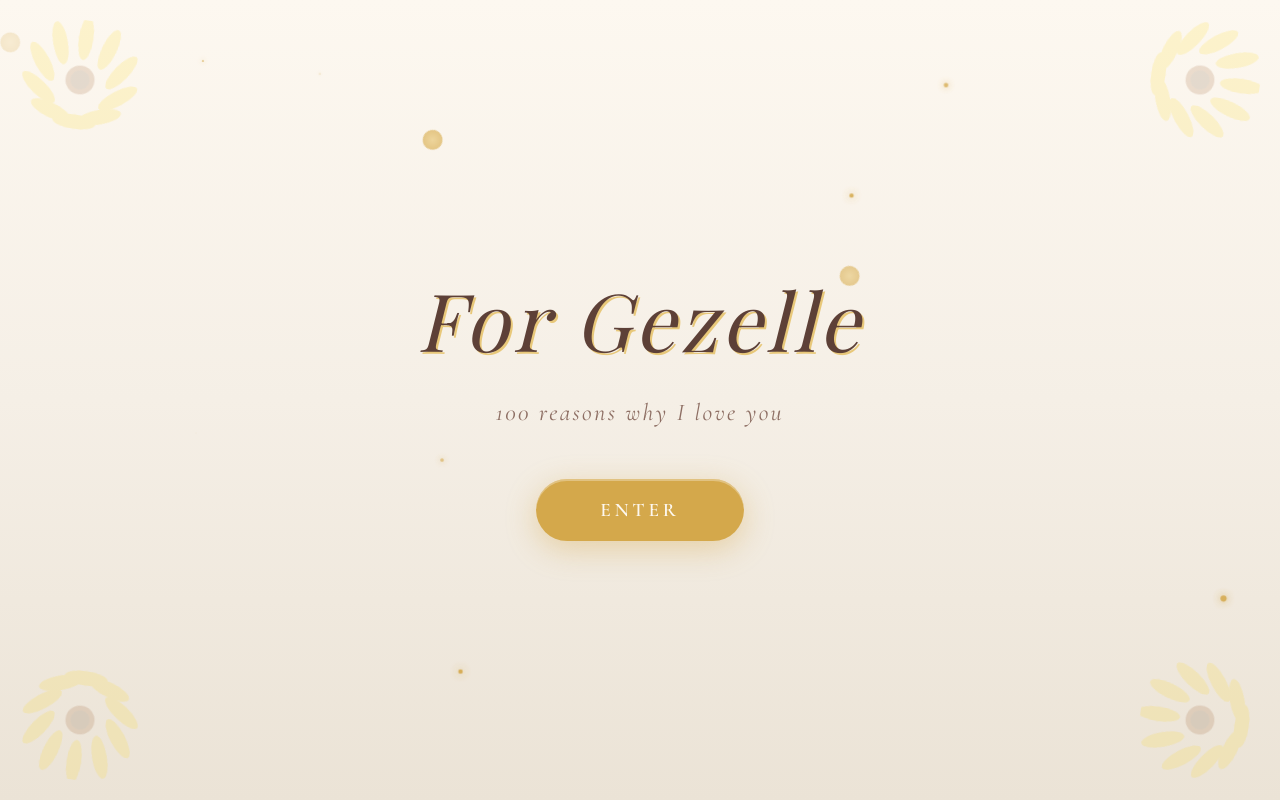
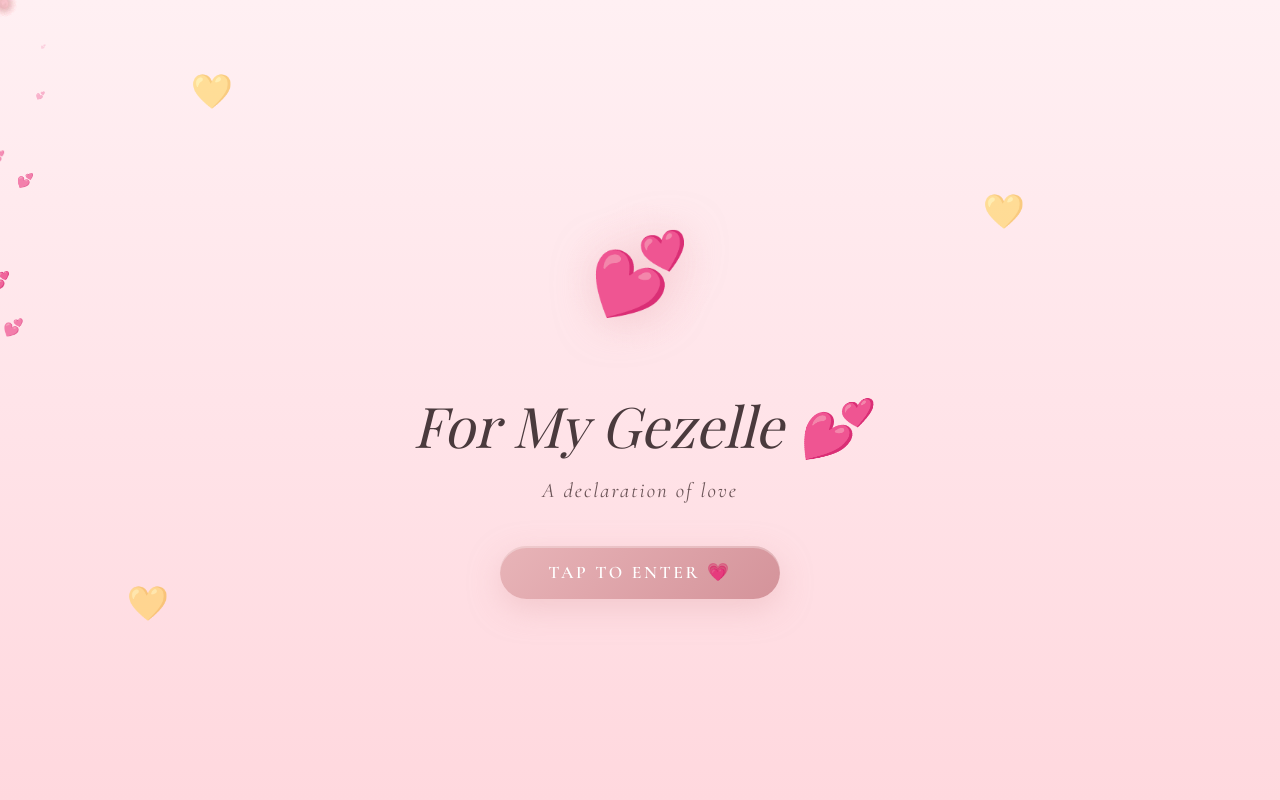
Before and after one commit to mikewithoutthemechanics/forG, a React (Vite) app: page / in a window 1280 px wide. Built offline with nearby package versions, Linux system fonts and the light colour scheme; the HTML template or start-up script is replaced by a standard one; a web font is replaced by a local one.

Commit message:
Romantic redesign: pink blush theme, socially aesthetic, declaration of love

```diff
--- a/src/App.css
+++ b/src/App.css
@@ -7,59 +7,54 @@
 }
 
 :root {
-  --cream: #FDF8F0;
-  --cream-light: #FFFEF9;
-  --gold: #D4A84B;
-  --gold-light: #E8C87A;
-  --gold-dark: #B8922F;
-  --brown: #5D4037;
-  --brown-light: #8D6E63;
+  --rose: #E8B4B8;
+  --rose-light: #F5D0D3;
+  --rose-dark: #D4939A;
+  --blush: #FFCAD4;
+  --cream: #FFF9FA;
+  --text: #4A3A3D;
+  --text-light: #6B5457;
 }
 
 body {
   font-family: 'Cormorant Garamond', serif;
-  background: linear-gradient(180deg, #FDF8F0 0%, #F5EFE6 50%, #EBE3D6 100%);
+  background: linear-gradient(180deg, #FFF0F3 0%, #FFE4E9 50%, #FFD8DE 100%);
   min-height: 100vh;
-  color: var(--brown);
+  color: var(--text);
   overflow-x: hidden;
 }
 
 .container {
   min-height: 100vh;
   position: relative;
+  overflow: hidden;
 }
 
-/* Sunflower decorations */
-.sunflower-decor {
+/* Floating hearts */
+.floating-heart {
   position: fixed;
-  width: 120px;
-  height: 120px;
-  opacity: 0.15;
+  font-size: 2rem;
   z-index: 0;
-  pointer-events: none;
 }
 
-.sunflower-decor.top-left { top: 20px; left: 20px; }
-.sunflower-decor.top-right { top: 20px; right: 20px; }
-.sunflower-decor.bottom-left { bottom: 20px; left: 20px; }
-.sunflower-decor.bottom-right { bottom: 20px; right: 20px; }
+.floating-heart:nth-child(1) { top: 10%; left: 15%; }
+.floating-heart:nth-child(2) { top: 25%; right: 20%; }
+.floating-heart:nth-child(3) { bottom: 20%; left: 10%; }
 
-/* Petals floating */
-.petal {
+.heart-particle {
   position: absolute;
-  width: 20px;
-  height: 20px;
-  background: radial-gradient(ellipse at center, var(--gold-light) 0%, var(--gold) 100%);
-  border-radius: 50% 50% 50% 50%;
-  opacity: 0.6;
+  font-size: 1.2rem;
+  z-index: 0;
 }
 
-/* Stars */
-.star {
+/* Sparkles */
+.sparkle {
   position: absolute;
-  background: var(--gold);
+  width: 8px;
+  height: 8px;
+  background: linear-gradient(45deg, var(--blush), var(--rose));
   border-radius: 50%;
-  box-shadow: 0 0 10px var(--gold);
+  box-shadow: 0 0 10px var(--rose);
 }
 
 /* INTRO SCREEN */
@@ -73,54 +68,67 @@ body {
   z-index: 1;
 }
 
-.hero-content {
+.hero {
   text-align: center;
-  max-width: 600px;
+  max-width: 500px;
+}
+
+.heart-ring {
+  width: 150px;
+  height: 150px;
+  margin: 0 auto 2rem;
+  display: flex;
+  align-items: center;
+  justify-content: center;
+  background: radial-gradient(circle, rgba(255,202,212,0.3) 0%, transparent 70%);
+  border-radius: 50%;
+}
+
+.big-heart {
+  font-size: 5rem;
+  filter: drop-shadow(0 5px 20px rgba(232,180,184,0.5));
 }
 
 .title {
   font-family: 'Playfair Display', serif;
-  font-size: 5rem;
-  font-weight: 400;
+  font-size: 3.5rem;
+  font-weight: 500;
   font-style: italic;
-  color: var(--brown);
-  margin-bottom: 1rem;
-  letter-spacing: 0.05em;
-  text-shadow: 2px 2px 0 var(--gold-light);
+  color: var(--text);
+  margin-bottom: 0.5rem;
 }
 
-.subtitle {
-  font-size: 1.5rem;
-  color: var(--brown-light);
-  margin-bottom: 3rem;
+.tagline {
+  font-size: 1.3rem;
+  color: var(--text-light);
+  margin-bottom: 2.5rem;
   font-style: italic;
   letter-spacing: 0.1em;
 }
 
 .enter-btn {
-  background: var(--gold);
+  background: linear-gradient(135deg, var(--rose) 0%, var(--rose-dark) 100%);
   border: none;
-  padding: 1.2rem 4rem;
-  font-size: 1.2rem;
+  padding: 1rem 3rem;
+  font-size: 1.1rem;
   font-family: 'Cormorant Garamond', serif;
   font-weight: 600;
-  color: var(--cream);
+  color: white;
   border-radius: 50px;
   cursor: pointer;
-  letter-spacing: 0.2em;
+  letter-spacing: 0.15em;
   text-transform: uppercase;
   box-shadow:
-    0 8px 30px rgba(212, 168, 75, 0.4),
+    0 10px 30px rgba(232, 180, 184, 0.5),
     inset 0 2px 0 rgba(255, 255, 255, 0.3);
-  transition: all 0.4s ease;
+  transition: all 0.3s ease;
 }
 
 .enter-btn:hover {
   transform: translateY(-3px);
   box-shadow:
-    0 12px 40px rgba(212, 168, 75, 0.5),
+    0 15px 40px rgba(232, 180, 184, 0.6),
     inset 0 2px 0 rgba(255, 255, 255, 0.3);
-  background: var(--gold-dark);
 }
 
 /* MESSAGE SCREEN */
@@ -131,191 +139,201 @@ body {
   justify-content: center;
   padding: 2rem;
   background:
-    radial-gradient(ellipse at 30% 20%, rgba(212, 168, 75, 0.1) 0%, transparent 50%),
-    radial-gradient(ellipse at 70% 80%, rgba(212, 168, 75, 0.08) 0%, transparent 50%);
+    radial-gradient(ellipse at 30% 30%, rgba(255,202,212,0.2) 0%, transparent 50%),
+    radial-gradient(ellipse at 70% 70%, rgba(255,202,212,0.15) 0%, transparent 50%);
 }
 
-.message-content {
-  max-width: 700px;
+.love-letter {
+  background: var(--cream);
+  padding: 3.5rem 3rem;
+  border-radius: 20px;
+  max-width: 550px;
   width: 100%;
+  box-shadow:
+    0 25px 80px rgba(74, 58, 61, 0.15),
+    0 0 0 1px rgba(232, 180, 184, 0.2),
+    inset 0 0 60px rgba(255, 202, 212, 0.1);
+  text-align: center;
 }
 
-.message-paper {
-  background: var(--cream-light);
-  padding: 4rem 3.5rem;
-  border-radius: 4px;
-  box-shadow:
-    0 20px 60px rgba(93, 64, 55, 0.15),
-    0 0 0 1px rgba(212, 168, 75, 0.1),
-    inset 0 0 80px rgba(212, 168, 75, 0.03);
-  position: relative;
+.letter-header {
+  margin-bottom: 1.5rem;
 }
 
-.corner-sunflower {
-  position: absolute;
-  top: -20px;
-  right: -20px;
-  width: 80px;
-  height: 80px;
-  opacity: 0.2;
+.heart-icon {
+  font-size: 1.8rem;
+  margin: 0 0.3rem;
+  display: inline-block;
 }
 
 .salutation {
   font-family: 'Playfair Display', serif;
-  font-size: 2.2rem;
+  font-size: 2rem;
   font-style: italic;
-  color: var(--brown);
+  color: var(--text);
   margin-bottom: 1.5rem;
   font-weight: 500;
 }
 
-.divider {
-  width: 100px;
-  height: 2px;
-  background: linear-gradient(90deg, var(--gold), transparent);
-  margin-bottom: 2rem;
+.love-message {
+  font-size: 1.25rem;
+  line-height: 1.9;
+  color: var(--text-light);
+  margin-bottom: 1.2rem;
+  text-align: left;
 }
 
-.message-text {
-  font-size: 1.3rem;
-  line-height: 2;
-  color: var(--brown-light);
-  margin-bottom: 1.5rem;
-  text-align: justify;
+.love-message.highlight {
+  font-size: 1.4rem;
+  font-style: italic;
+  color: var(--rose-dark);
+  padding: 1rem;
+  background: rgba(255, 202, 212, 0.2);
+  border-radius: 10px;
+  text-align: center;
 }
 
 .continue-btn {
   margin-top: 2rem;
-  background: transparent;
-  border: 2px solid var(--gold);
+  background: linear-gradient(135deg, var(--rose) 0%, var(--rose-dark) 100%);
+  border: none;
   padding: 1rem 2.5rem;
   font-size: 1.1rem;
   font-family: 'Cormorant Garamond', serif;
   font-weight: 600;
-  color: var(--gold-dark);
+  color: white;
   border-radius: 30px;
   cursor: pointer;
   letter-spacing: 0.1em;
   transition: all 0.3s ease;
+  box-shadow: 0 8px 25px rgba(232, 180, 184, 0.4);
 }
 
 .continue-btn:hover {
-  background: var(--gold);
-  color: var(--cream);
+  transform: scale(1.05);
 }
 
 /* REASONS SCREEN */
 .reasons-screen {
   min-height: 100vh;
-  padding: 4rem 2rem;
+  padding: 3rem 1.5rem;
   background:
-    radial-gradient(ellipse at 10% 10%, rgba(212, 168, 75, 0.05) 0%, transparent 40%),
-    radial-gradient(ellipse at 90% 90%, rgba(212, 168, 75, 0.05) 0%, transparent 40%),
-    linear-gradient(180deg, #FDF8F0 0%, #F5EFE6 100%);
+    radial-gradient(ellipse at 20% 20%, rgba(255,202,212,0.1) 0%, transparent 50%),
+    radial-gradient(ellipse at 80% 80%, rgba(255,202,212,0.1) 0%, transparent 50%),
+    linear-gradient(180deg, #FFF0F3 0%, #FFE4E9 100%);
 }
 
-.page-title {
+.reasons-header {
+  text-align: center;
+  margin-bottom: 2rem;
+}
+
+.header-hearts {
+  font-size: 2rem;
+  display: block;
+  margin-bottom: 0.5rem;
+}
+
+.reasons-header h1 {
   font-family: 'Playfair Display', serif;
-  font-size: 3rem;
+  font-size: 2.5rem;
   font-weight: 400;
   font-style: italic;
-  text-align: center;
-  margin-bottom: 3rem;
-  color: var(--brown);
+  color: var(--text);
 }
 
 .reasons-container {
-  max-width: 650px;
+  max-width: 600px;
   margin: 0 auto;
   display: flex;
   flex-direction: column;
-  gap: 0.8rem;
+  gap: 0.7rem;
   padding-bottom: 4rem;
 }
 
-.reason-item {
+.reason-card {
   display: flex;
-  align-items: baseline;
-  gap: 1.2rem;
-  padding: 1rem 1.5rem;
-  background: rgba(255, 255, 255, 0.5);
-  border-radius: 8px;
-  border-left: 3px solid var(--gold-light);
+  align-items: center;
+  gap: 1rem;
+  padding: 0.9rem 1.3rem;
+  background: rgba(255, 255, 255, 0.6);
+  border-radius: 15px;
+  border: 1px solid rgba(232, 180, 184, 0.3);
   transition: all 0.3s ease;
 }
 
-.reason-item:hover {
-  background: rgba(255, 255, 255, 0.8);
-  border-left-color: var(--gold);
+.reason-card:hover {
+  background: rgba(255, 255, 255, 0.9);
+  border-color: var(--rose);
   transform: translateX(5px);
+  box-shadow: 0 5px 20px rgba(232, 180, 184, 0.2);
 }
 
-.reason-num {
+.reason-number {
   font-family: 'Playfair Display', serif;
-  font-size: 1.4rem;
-  color: var(--gold-dark);
+  font-size: 1.3rem;
+  color: var(--rose-dark);
   font-style: italic;
   min-width: 35px;
 }
 
-.reason-msg {
-  font-size: 1.15rem;
-  line-height: 1.5;
-  color: var(--brown);
+.reason-text {
+  font-size: 1.1rem;
+  line-height: 1.4;
+  color: var(--text);
 }
 
-.back-home {
+.back-btn {
   position: fixed;
   bottom: 2rem;
   left: 50%;
   transform: translateX(-50%);
-  background: var(--gold);
+  background: linear-gradient(135deg, var(--rose) 0%, var(--rose-dark) 100%);
   border: none;
   padding: 0.8rem 2rem;
   font-family: 'Cormorant Garamond', serif;
   font-size: 1rem;
-  color: var(--cream);
+  color: white;
   border-radius: 30px;
   cursor: pointer;
   letter-spacing: 0.1em;
   transition: all 0.3s ease;
-  box-shadow: 0 4px 20px rgba(212, 168, 75, 0.3);
+  box-shadow: 0 5px 20px rgba(232, 180, 184, 0.4);
 }
 
-.back-home:hover {
+.back-btn:hover {
   transform: translateX(-50%) translateY(-2px);
-  box-shadow: 0 6px 25px rgba(212, 168, 75, 0.4);
 }
 
 /* RESPONSIVE */
 @media (max-width: 768px) {
   .title {
-    font-size: 3rem;
+    font-size: 2.2rem;
   }
 
-  .subtitle {
-    font-size: 1.1rem;
+  .big-heart {
+    font-size: 4rem;
   }
 
-  .message-paper {
+  .love-letter {
     padding: 2rem 1.5rem;
   }
 
   .salutation {
-    font-size: 1.6rem;
+    font-size: 1.5rem;
   }
 
-  .message-text {
-    font-size: 1.1rem;
+  .love-message {
+    font-size: 1.05rem;
   }
 
-  .reason-item {
+  .love-message.highlight {
+    font-size: 1.15rem;
+  }
+
+  .reason-card {
     flex-direction: column;
+    align-items: flex-start;
     gap: 0.3rem;
   }
-
-  .sunflower-decor {
-    width: 60px;
-    height: 60px;
-  }
 }
--- a/src/App.jsx
+++ b/src/App.jsx
@@ -3,98 +3,77 @@ import { motion, AnimatePresence } from 'framer-motion'
 import reasons from './reasons'
 import './App.css'
 
-const Sunflower = ({ className, delay = 0 }) => (
-  <motion.svg
-    className={className}
-    viewBox="0 0 100 100"
-    initial={{ rotate: 0 }}
-    animate={{ rotate: 360 }}
-    transition={{ duration: 20, repeat: Infinity, ease: "linear", delay }}
+const AnimatedHeart = () => (
+  <motion.div
+    className="floating-heart"
+    animate={{
+      y: [0, -20, 0],
+      scale: [1, 1.1, 1],
+      opacity: [0.3, 0.6, 0.3]
+    }}
+    transition={{ duration: 2, repeat: Infinity, ease: "easeInOut" }}
   >
-    <circle cx="50" cy="50" r="12" fill="#8B4513"/>
-    <circle cx="50" cy="50" r="8" fill="#5D3A1A"/>
-    {[...Array(20)].map((_, i) => {
-      const angle = (i * 360) / 20;
-      const rad = (angle * Math.PI) / 180;
-      return (
-        <ellipse
-          key={i}
-          cx={50 + 35 * Math.cos(rad)}
-          cy={50 + 35 * Math.sin(rad)}
-          rx="6"
-          ry="18"
-          fill="#FFD700"
-          transform={`rotate(${angle} 50 50)`}
-        />
-      );
-    })}
-  </motion.svg>
+    💛
+  </motion.div>
 )
 
-const FloatingPetal = ({ delay }) => (
+const Sparkle = ({ delay }) => (
   <motion.div
-    className="petal"
+    className="sparkle"
+    initial={{ scale: 0, rotate: 0 }}
+    animate={{ scale: [0, 1, 0], rotate: [0, 180, 360] }}
+    transition={{ duration: 1.5, repeat: Infinity, delay, ease: "easeInOut" }}
+  />
+)
+
+const FloatingHeart = ({ delay }) => (
+  <motion.div
+    className="heart-particle"
     initial={{
       x: Math.random() * 100 - 50,
       y: -20,
-      rotate: 0,
+      scale: 0,
       opacity: 0
     }}
     animate={{
-      y: [null, 400],
-      rotate: [0, 360],
-      opacity: [0, 1, 0]
+      y: [null, 500],
+      scale: [0, 1, 0.5],
+      opacity: [0, 1, 0],
+      x: [null, Math.random() * 100 - 50]
     }}
     transition={{
-      duration: 8 + Math.random() * 4,
+      duration: 6 + Math.random() * 3,
       repeat: Infinity,
       delay,
       ease: "linear"
     }}
-    style={{
-      left: `${Math.random() * 100}%`,
-    }}
-  />
-)
-
-const Star = ({ delay, size }) => (
-  <motion.div
-    className="star"
-    initial={{ scale: 0, opacity: 0 }}
-    animate={{ scale: [0, 1, 0], opacity: [0, 1, 0] }}
-    transition={{
-      duration: 2 + Math.random() * 2,
-      repeat: Infinity,
-      delay,
-      ease: "easeInOut"
-    }}
-    style={{
-      width: size,
-      height: size,
-      left: `${Math.random() * 100}%`,
-      top: `${Math.random() * 100}%`,
-    }}
-  />
+  >
+    💕
+  </motion.div>
 )
 
 function App() {
   const [showMessage, setShowMessage] = useState(false)
   const [showReasons, setShowReasons] = useState(false)
+  const [loaded, setLoaded] = useState(false)
+
+  useEffect(() => {
+    setLoaded(true)
+  }, [])
 
   return (
     <div className="container">
-      {/* Floating decorations */}
-      <Sunflower className="sunflower-decor top-left" delay={0} />
-      <Sunflower className="sunflower-decor top-right" delay={-5} />
-      <Sunflower className="sunflower-decor bottom-left" delay={-10} />
-      <Sunflower className="sunflower-decor bottom-right" delay={-15} />
+      {/* Floating elements */}
+      <AnimatedHeart />
+      <AnimatedHeart style={{ top: '20%', right: '10%', animationDelay: '-0.5s' }} />
+      <AnimatedHeart style={{ bottom: '30%', left: '5%', animationDelay: '-1s' }} />
 
-      {[...Array(8)].map((_, i) => (
-        <FloatingPetal key={i} delay={i * 2} />
+      {[...Array(15)].map((_, i) => (
+        <FloatingHeart key={i} delay={i * 0.8} />
       ))}
 
-      {[...Array(12)].map((_, i) => (
-        <Star key={i} delay={i * 0.5} size={3 + Math.random() * 4} />
+      {[...Array(20)].map((_, i) => (
+        <Sparkle key={i} delay={i * 0.3} />
       ))}
 
       <AnimatePresence>
@@ -106,39 +85,48 @@ function App() {
             exit={{ opacity: 0, scale: 0.95 }}
           >
             <motion.div
-              className="hero-content"
-              initial={{ y: 50, opacity: 0 }}
-              animate={{ y: 0, opacity: 1 }}
-              transition={{ duration: 1 }}
+              className="hero"
+              initial={{ scale: 0.8 }}
+              animate={{ scale: 1 }}
+              transition={{ duration: 0.8, ease: "easeOut" }}
             >
+              <motion.div
+                className="heart-ring"
+                initial={{ scale: 0, rotate: -180 }}
+                animate={{ scale: 1, rotate: 0 }}
+                transition={{ delay: 0.3, duration: 1, type: "spring" }}
+              >
+                <span className="big-heart">💕</span>
+              </motion.div>
+
               <motion.h1
                 className="title"
-                initial={{ opacity: 0, y: 30 }}
+                initial={{ opacity: 0, y: 20 }}
                 animate={{ opacity: 1, y: 0 }}
-                transition={{ delay: 0.3, duration: 0.8 }}
+                transition={{ delay: 0.5 }}
               >
-                For Gezelle
+                For My Gezelle 💕
               </motion.h1>
 
               <motion.p
-                className="subtitle"
+                className="tagline"
                 initial={{ opacity: 0 }}
                 animate={{ opacity: 1 }}
-                transition={{ delay: 0.6 }}
+                transition={{ delay: 0.7 }}
               >
-                100 reasons why I love you
+                A declaration of love
               </motion.p>
 
               <motion.button
                 className="enter-btn"
                 onClick={() => setShowMessage(true)}
-                initial={{ opacity: 0, scale: 0.8 }}
-                animate={{ opacity: 1, scale: 1 }}
-                transition={{ delay: 1, duration: 0.5 }}
+                initial={{ opacity: 0, y: 20 }}
+                animate={{ opacity: 1, y: 0 }}
+                transition={{ delay: 1 }}
                 whileHover={{ scale: 1.05 }}
                 whileTap={{ scale: 0.95 }}
               >
-                Enter
+                Tap to enter 💗
               </motion.button>
             </motion.div>
           </motion.div>
@@ -149,52 +137,60 @@ function App() {
         {showMessage && !showReasons && (
           <motion.div
             className="message-screen"
-            initial={{ opacity: 0, x: 100 }}
-            animate={{ opacity: 1, x: 0 }}
-            exit={{ opacity: 0, x: -100 }}
-            transition={{ duration: 0.8, ease: "easeInOut" }}
+            initial={{ opacity: 0, y: 50 }}
+            animate={{ opacity: 1, y: 0 }}
+            exit={{ opacity: 0, y: -50 }}
           >
-            <div className="message-content">
             <motion.div
-                className="message-paper"
-                initial={{ y: 30, opacity: 0 }}
-                animate={{ y: 0, opacity: 1 }}
-                transition={{ delay: 0.3 }}
+              className="love-letter"
+              initial={{ scale: 0.9 }}
+              animate={{ scale: 1 }}
             >
-                <Sunflower className="corner-sunflower" />
+              <motion.div
+                className="letter-header"
+                initial={{ opacity: 0, y: -20 }}
+                animate={{ opacity: 1, y: 0 }}
+                transition={{ delay: 0.2 }}
+              >
+                <span className="heart-icon">💕</span>
+                <span className="heart-icon">💗</span>
+                <span className="heart-icon">💖</span>
+              </motion.div>
 
               <motion.p
                 className="salutation"
                 initial={{ opacity: 0 }}
                 animate={{ opacity: 1 }}
-                  transition={{ delay: 0.5 }}
+                transition={{ delay: 0.4 }}
               >
-                  My dearest Gezelle,
-                </motion.p>
-
-                <motion.div
-                  className="divider"
-                  initial={{ scaleX: 0 }}
-                  animate={{ scaleX: 1 }}
-                  transition={{ delay: 0.7, duration: 0.8 }}
-                />
-
-                <motion.p
-                  className="message-text"
-                  initial={{ opacity: 0 }}
-                  animate={{ opacity: 1 }}
-                  transition={{ delay: 0.9 }}
-                >
-                  I've been so caught up in everything lately, but I want you to know — having you by my side gives me more motivation than ever to keep building this life with you.
+                My Gezelle,
               </motion.p>
 
               <motion.p
-                  className="message-text"
+                className="love-message"
                 initial={{ opacity: 0 }}
                 animate={{ opacity: 1 }}
-                  transition={{ delay: 1.1 }}
+                transition={{ delay: 0.6 }}
               >
-                  Every moment with you is a gift. Here's 100 reasons why I love you.
+                I know I've been caught up in work lately, but I need you to know something...
+              </motion.p>
+
+              <motion.p
+                className="love-message highlight"
+                initial={{ opacity: 0 }}
+                animate={{ opacity: 1 }}
+                transition={{ delay: 0.8 }}
+              >
+                Having you by my side gives me more motivation than ever to build this life for us.
+              </motion.p>
+
+              <motion.p
+                className="love-message"
+                initial={{ opacity: 0 }}
+                animate={{ opacity: 1 }}
+                transition={{ delay: 1 }}
+              >
+                You are my everything. Here's 100 reasons why I love you...
               </motion.p>
 
               <motion.button
@@ -202,14 +198,13 @@ function App() {
                 onClick={() => setShowReasons(true)}
                 initial={{ opacity: 0 }}
                 animate={{ opacity: 1 }}
-                  transition={{ delay: 1.4 }}
+                transition={{ delay: 1.3 }}
                 whileHover={{ scale: 1.05 }}
                 whileTap={{ scale: 0.95 }}
               >
-                  Read them →
+                Read them 💕
               </motion.button>
             </motion.div>
-            </div>
           </motion.div>
         )}
       </AnimatePresence>
@@ -220,35 +215,35 @@ function App() {
             className="reasons-screen"
             initial={{ opacity: 0 }}
             animate={{ opacity: 1 }}
-            exit={{ opacity: 0 }}
           >
-            <motion.h1
-              className="page-title"
-              initial={{ opacity: 0, y: -20 }}
-              animate={{ opacity: 1, y: 0 }}
+            <motion.div
+              className="reasons-header"
+              initial={{ y: -30, opacity: 0 }}
+              animate={{ y: 0, opacity: 1 }}
             >
-              100 Reasons Why I Love You
-            </motion.h1>
+              <span className="header-hearts">💕 💗 💖</span>
+              <h1>100 Reasons Why I Love You</h1>
+            </motion.div>
 
             <div className="reasons-container">
               {reasons.map((reason, index) => (
                 <motion.div
                   key={index}
-                  className="reason-item"
-                  initial={{ opacity: 0, y: 20 }}
-                  whileInView={{ opacity: 1, y: 0 }}
-                  viewport={{ once: false, margin: "-30px" }}
-                  transition={{ delay: index * 0.01, duration: 0.3 }}
-                  whileHover={{ scale: 1.02, x: 5 }}
+                  className="reason-card"
+                  initial={{ opacity: 0, x: index % 2 === 0 ? -30 : 30 }}
+                  whileInView={{ opacity: 1, x: 0 }}
+                  viewport={{ once: false, margin: "-20px" }}
+                  transition={{ delay: index * 0.015, duration: 0.4 }}
+                  whileHover={{ scale: 1.02 }}
                 >
-                  <span className="reason-num">{index + 1}</span>
-                  <span className="reason-msg">{reason}</span>
+                  <span className="reason-number">{index + 1}</span>
+                  <span className="reason-text">{reason}</span>
                 </motion.div>
               ))}
             </div>
 
             <motion.button
-              className="back-home"
+              className="back-btn"
               onClick={() => { setShowReasons(false); setShowMessage(false); }}
               initial={{ opacity: 0 }}
               whileInView={{ opacity: 1 }}
```
Lines whose indentation alone changed are shown as unchanged.
